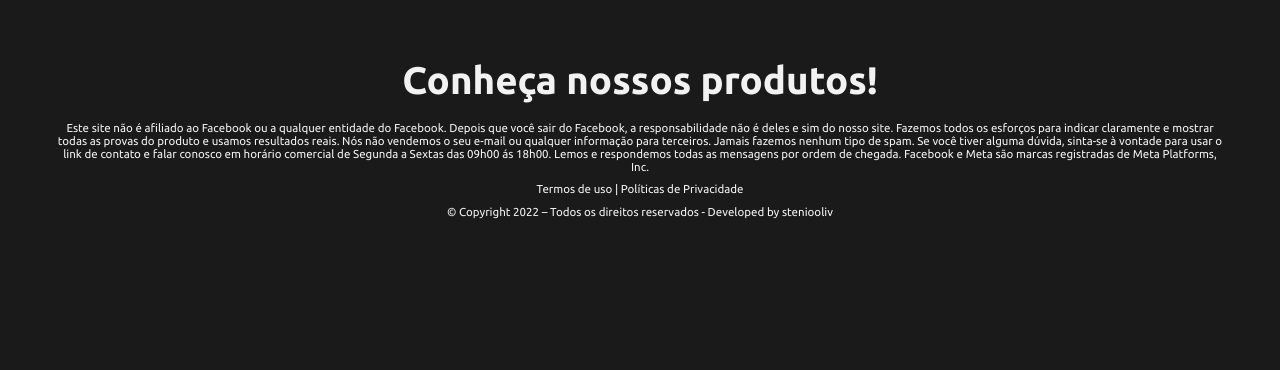
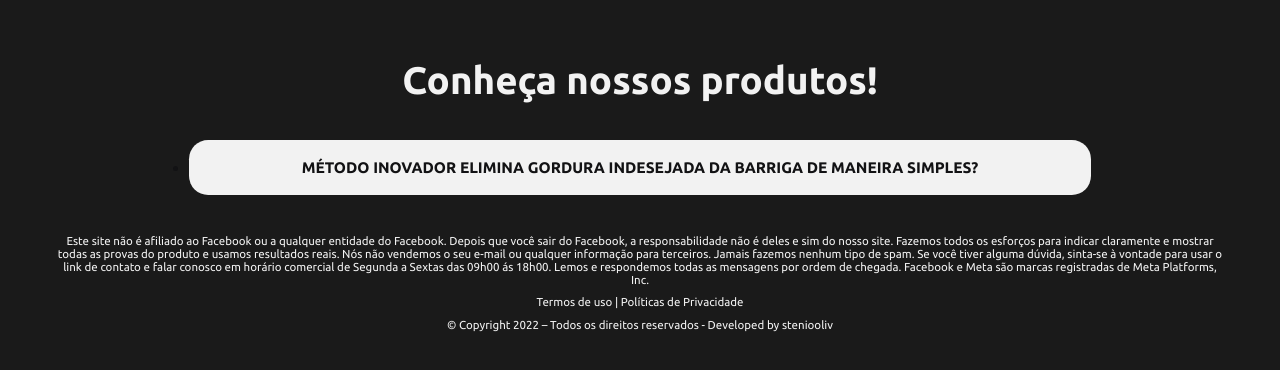
Before and after one commit to steniooliv/landind-page-quiz, a Next.js app: page / in a window 1280 px wide. Shown: the top 370 px of the page. Built offline with nearby package versions, Linux system fonts and the light colour scheme.

Commit message:
update product list

```diff
--- a/src/components/ProductList/index.tsx
+++ b/src/components/ProductList/index.tsx
@@ -1,15 +1,18 @@
 import styles from "./styles.module.scss";
 
 import data from "../../../data.json";
+import Link from "next/link";
 
 export function ProductList() {
   return (
-    <ul>
-      {data.products.map(e => {
-        <li>
-          {e}
+    <ul className={styles.list}>
+      {data.products.map(product => (
+        <li key={product.id}>
+          <Link key={product.id} href={`/product/${product.id}`}>
+          {product.name}
+          </Link>
         </li>
-      })}
+      ))}
     </ul>
   );
 }
--- a/src/components/ProductList/styles.module.scss
+++ b/src/components/ProductList/styles.module.scss
@@ -0,0 +1,17 @@
+.list {
+  max-width: 940px;
+  margin: 0 auto;
+  padding: 1rem;
+
+  li {
+    font-size: 0.8rem;
+    font-weight: 700;
+    text-align: center;
+    color: var(--black);
+    background-color: var(--white);
+    border-radius: 1rem;
+    padding: 1rem;
+    margin-bottom: 1rem;
+
+  }
+}
```
